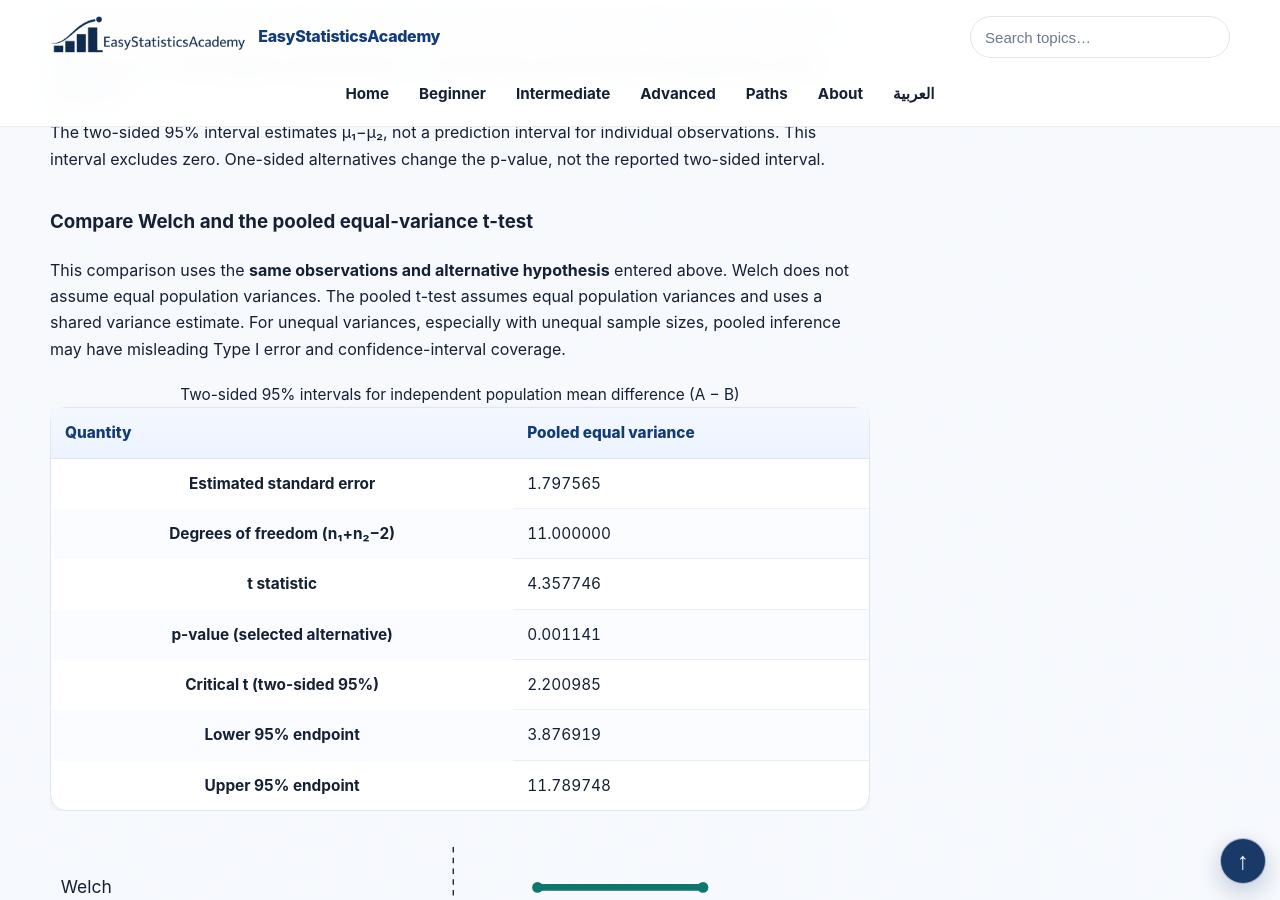
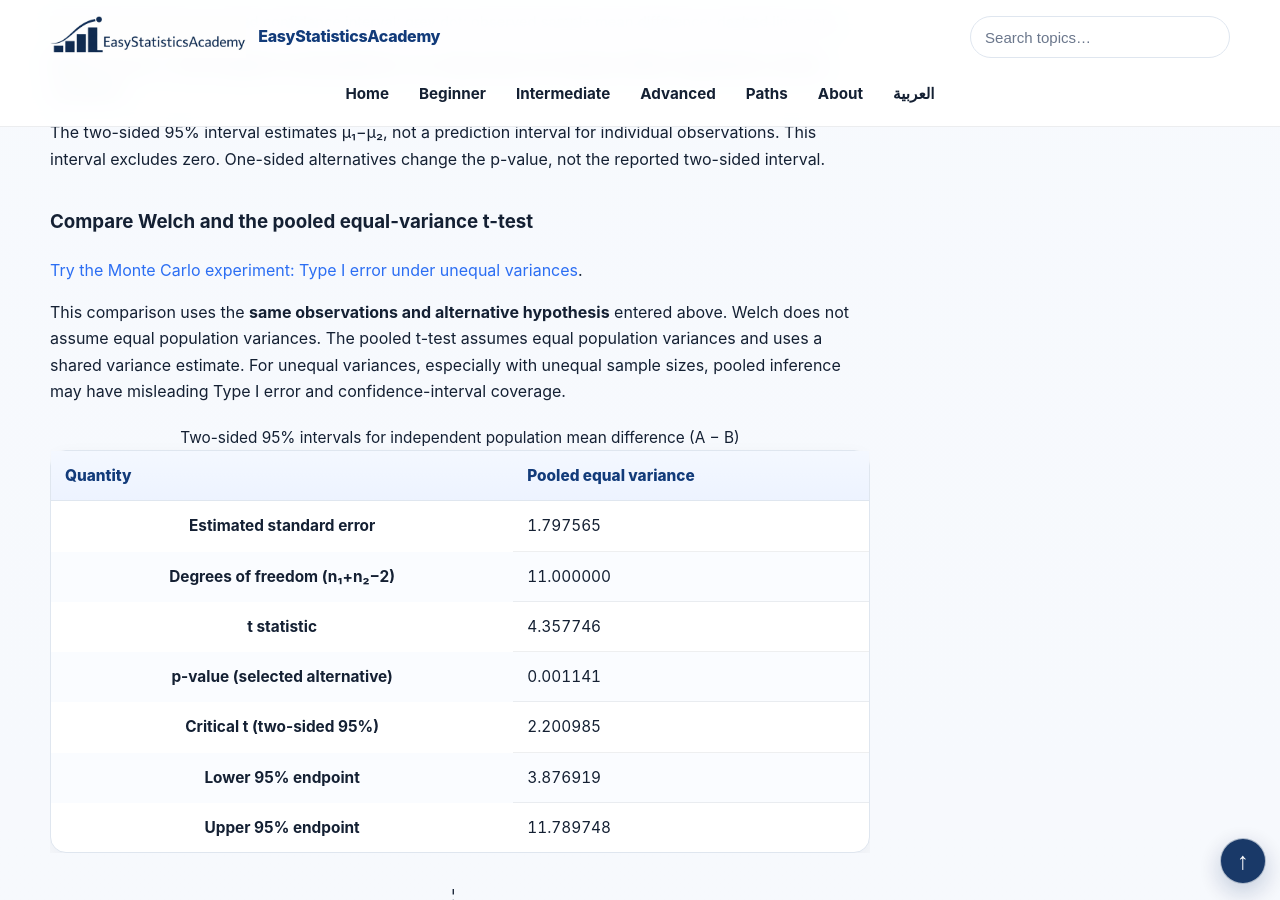
Before and after one commit to ammar-homaida-statistics/easystatisticsacademy, a Jekyll site: the page built from inference/classical-tests/two-sample-t-test-independent/index.md, in a window 1280 px wide and 900 px high, scrolled down 4297 px. Built offline with Jekyll 4.4.1, drawn with Linux system fonts in a browser that asks for light colours.

Commit message:
Batch #89: link new Monte Carlo experiment from independent t tutorial

```diff
--- a/inference/classical-tests/two-sample-t-test-independent/index.md
+++ b/inference/classical-tests/two-sample-t-test-independent/index.md
@@ -332,6 +332,7 @@ Do not use these fields for matched or before/after pairs; use the <a href="/inf
 </section>
 <section class="concept-box" id="esa-pooled-comparison" aria-labelledby="esa-pool-heading">
 <h3 id="esa-pool-heading">Compare Welch and the pooled equal-variance t-test</h3>
+<p><a href="/inference/classical-tests/welch-pooled-monte-carlo/">Try the Monte Carlo experiment: Type I error under unequal variances</a>.</p>
 <p>This comparison uses the <strong>same observations and alternative hypothesis</strong> entered above. Welch does not assume equal population variances. The pooled t-test assumes equal population variances and uses a shared variance estimate. For unequal variances, especially with unequal sample sizes, pooled inference may have misleading Type I error and confidence-interval coverage.</p>
 <div id="esa-w-pool-results" role="status" aria-live="polite" aria-atomic="true">
 <div class="table-wrap"><table><caption>Two-sided 95% intervals for independent population mean difference (A − B)</caption>
```
